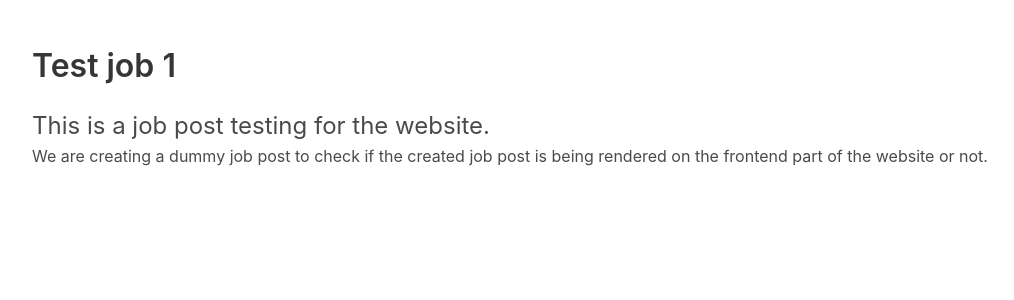
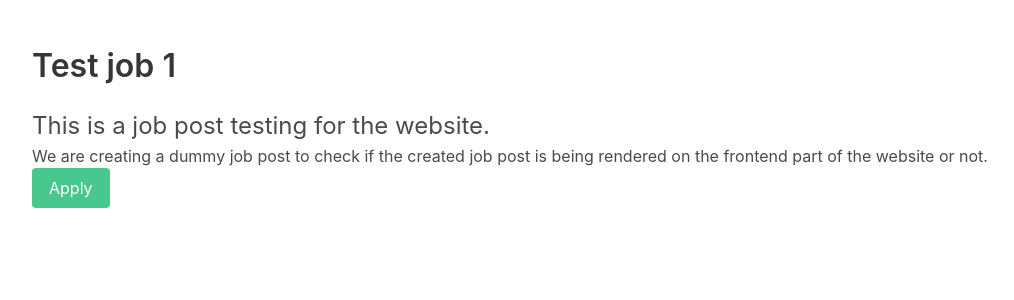
Before and after one commit to rohit250799/jobkarle, a Django app: page /jobs/1/ in a window 1280 px wide. Shown: the part 56-356 px from the top of the page, without its empty margins (16-1030 px from the left). Run offline with Django 5.2, Linux system fonts and the light colour scheme; data comes from the database, SQL or seed files in the repository; parts of the project's set-up code (start-up, migrations or seed data) failed here and were passed over.

Commit message:
Adding the apply button link for jobs

```diff
--- a/nawkree/job/templates/job/job_detail.html
+++ b/nawkree/job/templates/job/job_detail.html
@@ -4,4 +4,5 @@
     <h1 class="title">{{ job.title }}</h1>
     <p class="is-size-4">{{ job.short_description }}</p>
     <p class="">{{ job.long_description }}</p>
+    <a href="{% url "apply_for_job" job.id %}" class="button is-success">Apply</a>
 {% endblock %}
```
